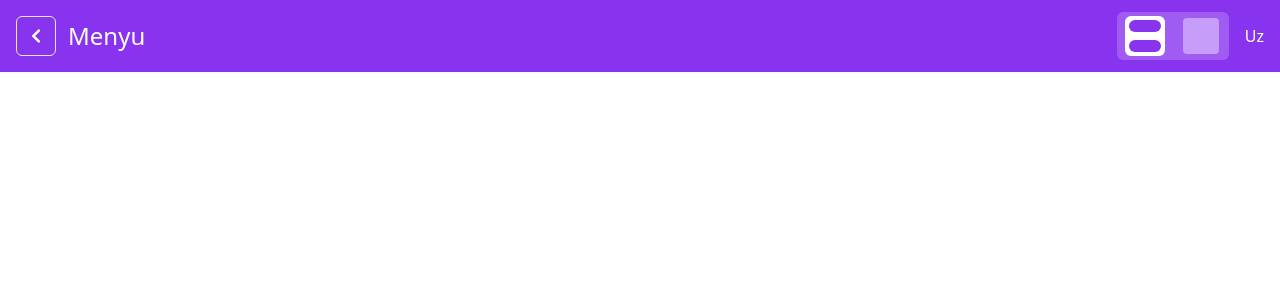
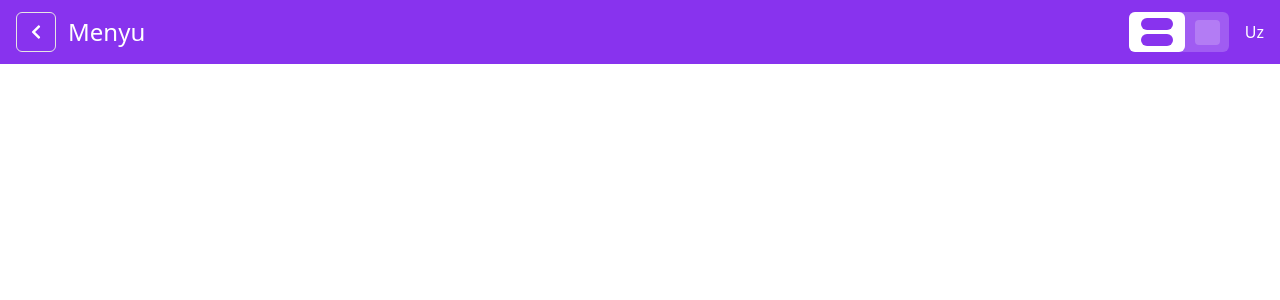
Before and after one commit to khurshidbekweb/food-menu, a React (Vite) app: page /food in a window 1280 px wide. Shown: the top 300 px of the page. Built offline with nearby package versions, Linux system fonts and the light colour scheme.

Commit message:
fixed menu

```diff
--- a/src/components/navbar/navbar.tsx
+++ b/src/components/navbar/navbar.tsx
@@ -1,8 +1,12 @@
 import { Button } from "../ui/button";
 import { FaChevronLeft } from "react-icons/fa";
 import Language from "../language";
+import { useStore } from "@/store";
 
 const Navbar = () => {
+    const {changeCardView, viewCard} = useStore()
+    console.log(viewCard);
+
     return (
         <nav className="flex items-center justify-between px-4 py-3 bg-[#8833EE] text-white">
             <div className="flex items-center gap-3">
@@ -14,14 +18,14 @@ const Navbar = () => {
             </div>
 
             <div className="flex items-center gap-4">
-                <div className="flex items-center gap-4 p-1 px-2 bg-white/20 rounded-md">
-                    <Button variant="ghost" size="icon" className="text-[#8833EE] bg-white flex flex-col">
+                <div className="flex items-center w-[100px] h-[40px] bg-white/20 rounded-md justify-between">
+                    <div onClick={() => changeCardView('row')} className={`h-full rounded-md cursor-pointer flex items-center justify-center px-3 flex-col space-y-1 ${viewCard=='row'?'bg-white':''}`}>
                         <span className="blog p-[6px] px-4 bg-[#8833EE] rounded-md"></span>
                         <span className="blog p-[6px] px-4 bg-[#8833EE] rounded-md"></span>
-                    </Button>
-                    <Button variant="ghost" size="icon" className="">
-                        <span className="blog p-[18px] bg-white/40 rounded-sm"></span>
-                    </Button>
+                    </div>
+                    <div onClick={() => changeCardView('col')} className={`h-full px-[9px] flex justify-center items-center rounded-md cursor-pointer ${viewCard=='col'?'bg-white':''}`}>
+                        <span className={`inline-block h-[25px] w-[25px] px-[10px] rounded-sm z-50 ${viewCard=='col'?'bg-[#8833EE]':'bg-white/20'}`}></span>
+                    </div>
                 </div>
                 <Language />
             </div>
```
